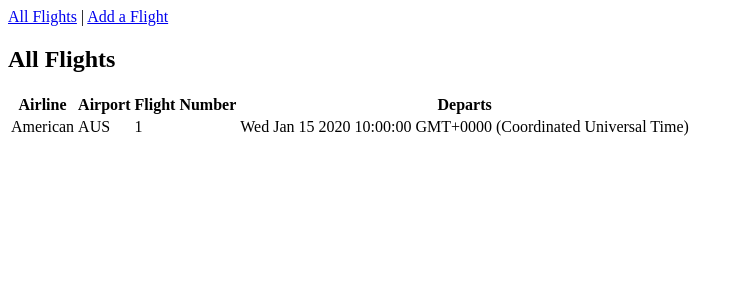
After one commit to carldamey/mongoose-flights-lab, a Node server app: page /flights in a window 1280 px wide. The commit adds this page. Shown: the top 300 px of the page, without its empty margins (0-743 px from the left). Run offline with Node 20, Linux system fonts and the light colour scheme; tables that the repository leaves empty hold one stand-in row (values such as "Sample post"); some libraries are stand-ins or nearby versions.

Commit message:
implements flight index functionality

```diff
--- /dev/null
+++ b/controllers/flights.js
@@ -0,0 +1,19 @@
+var Flight = require("../models/flight")
+
+module.exports = {
+    index,
+}
+
+async function index(req, res) {
+    try {
+        res.render("flights/index", {
+            title: "All Flights",
+            flights: await Flight.find({}),
+        })
+    } catch(err) {
+        res.render("flights/index", {
+            title: "error",
+            errorMsg: err.message,
+        })
+    }
+}
--- a/models/flight.js
+++ b/models/flight.js
@@ -29,4 +29,4 @@ const flightSchema = new Schema({
     timestamps: true
 })
 
-module.exports = mongoose.model("Movie", movieSchema)
+module.exports = mongoose.model("Flight", flightSchema)
--- a/server.js
+++ b/server.js
@@ -8,7 +8,7 @@ require("dotenv").config()
 require("./config/database")
 
 var indexRouter = require("./routes/index")
-var usersRouter = require("./routes/users")
+var flightsRouter = require("./routes/flights")
 
 var app = express()
 
@@ -23,7 +23,7 @@ app.use(cookieParser())
 app.use(express.static(path.join(__dirname, "public")))
 
 app.use("/", indexRouter)
-app.use("/users", usersRouter)
+app.use("/flights", flightsRouter)
 
 // catch 404 and forward to error handler
 app.use(function (req, res, next) {
--- /dev/null
+++ b/views/flights/index.ejs
@@ -0,0 +1,23 @@
+<%- include("../partials/header") %>
+<h2>All Flights</h2>
+<table>
+    <thread>
+        <tr>
+            <th>Airline</th>
+            <th>Airport</th>
+            <th>Flight Number</th>
+            <th>Departs</th>
+        </tr>
+    </thread>
+    <tbody>
+        <% flights.forEach(flight => { %>
+            <tr>
+                <td><%= flight.airline %></td>
+                <td><%= flight.airport %></td>
+                <td><%= flight.flightNo %></td>
+                <td><%= flight.departs %></td>
+            </tr>
+        <% }) %>
+    </tbody>
+</table>
+<%- include("../partials/footer") %>
--- a/views/partials/header.ejs
+++ b/views/partials/header.ejs
@@ -4,5 +4,8 @@
     <meta charset="UTF-8">
     <meta name="viewport" content="width=device-width, initial-scale=1.0">
     <title>title</title>
+    <nav>
+        <a href="/flights">All Flights</a> | <a href="/flights/new">Add a Flight</a>
+    </nav>
 </head>
 <body>
```
Also changed, not shown: routes/flights.js (added, +9 -0 lines), routes/users.js (deleted, +0 -9 lines), views/flights/new.ejs (added).
